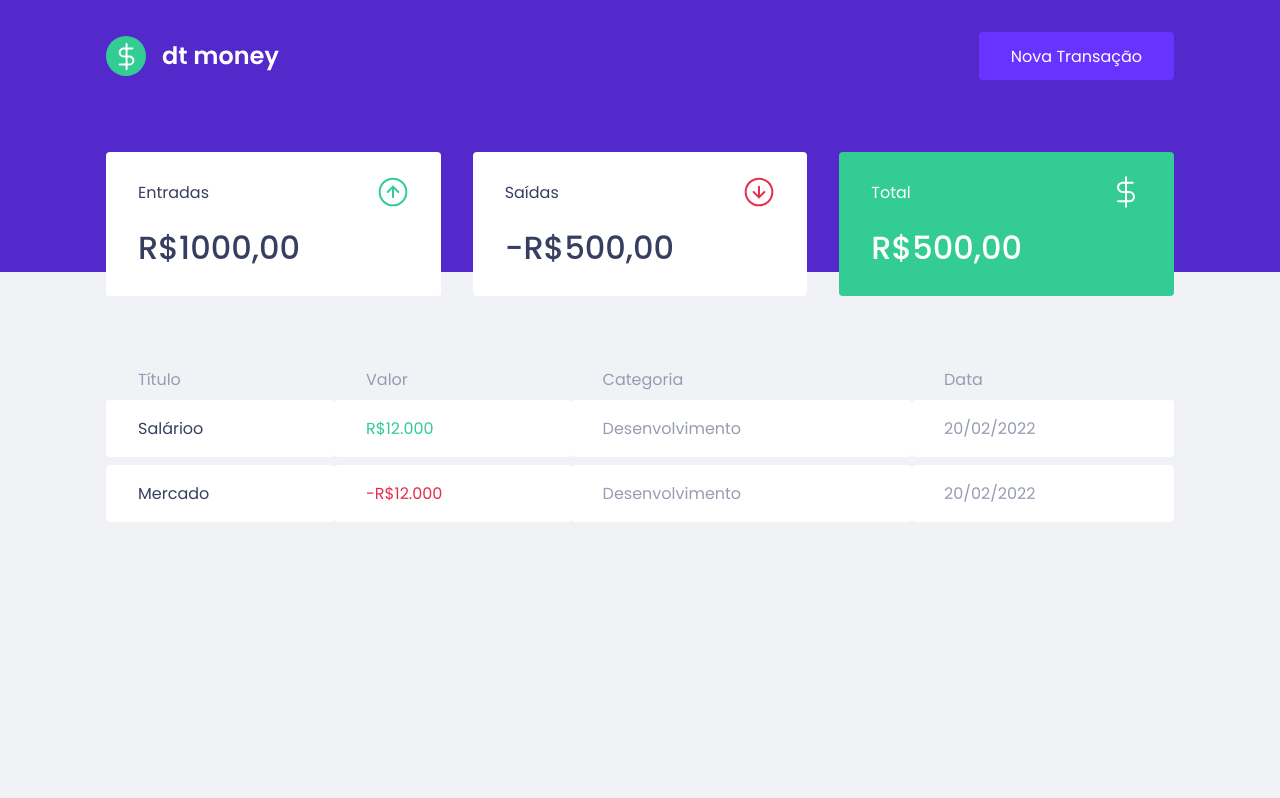
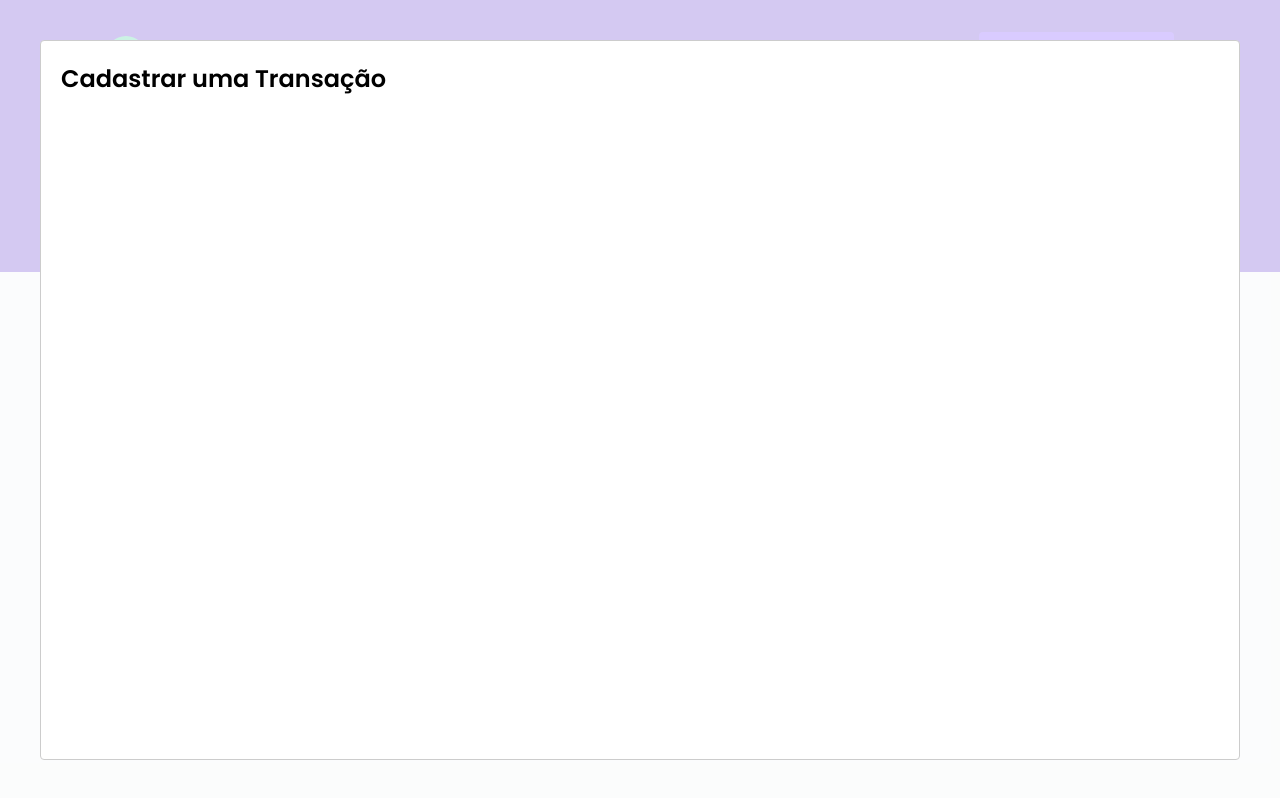
Before and after one commit to gabrielforster/IgniteDTmoney, a React (Create React App) app: page / in a window 1280 px wide. Both pictures are taken after a click on the button "Nova Transação". Built offline with nearby package versions, Linux system fonts and the light colour scheme; no server answers; what miragejs would draw is missing.

Commit message:
feat: move modal into App

```diff
--- a/src/App.tsx
+++ b/src/App.tsx
@@ -1,13 +1,36 @@
-import {Header} from './components/Header'
-import {Dashboard} from './components/Dashboard'
+import {useState} from 'react'
+
+import { Header } from "./components/Header";
+import { Dashboard } from "./components/Dashboard";
 import { GlobalStyle } from "./styles/global";
 
+import Modal from "react-modal";
+
+Modal.setAppElement('#root')
+
 export const App = () => {
+  const [isNewTransactionModalIsOpen, setIsNewTransactionModalIsOpen] = useState(false);
+
+  function handleOpenNewTransactionModal() {
+    setIsNewTransactionModalIsOpen(true);
+  }
+
+  function handleCloseNewTransactionModal() {
+    setIsNewTransactionModalIsOpen(false);
+  }
+
   return (
     <>
-      <Header />
+      <Header onOpenNewTransactionModal={handleOpenNewTransactionModal} />
       <Dashboard />
+      <Modal
+        isOpen={isNewTransactionModalIsOpen}
+        onRequestClose={handleCloseNewTransactionModal}
+      >
+        <h2>Cadastrar uma Transação</h2>
+      </Modal>
+
       <GlobalStyle />
     </>
   );
-}
+};
--- a/src/components/Header/index.tsx
+++ b/src/components/Header/index.tsx
@@ -1,13 +1,19 @@
-import logoImg from '../../assets/logo.svg'
-import { Container, Content } from './styles'
-export function Header(){
+import logoImg from "../../assets/logo.svg";
+import { Container, Content } from "./styles";
 
-    return(
-        <Container>
-            <Content>
-                <img src={logoImg} alt="dtmoney" />
-                <button type="button">Nova Transação</button>
-            </Content>
-        </Container>
-    )
+interface HeaderProps {
+  onOpenNewTransactionModal: () => void;
 }
+
+export function Header({onOpenNewTransactionModal}: HeaderProps) {
+  return (
+    <Container>
+      <Content>
+        <img src={logoImg} alt="dtmoney" />
+        <button type="button" onClick={onOpenNewTransactionModal}>
+          Nova Transação
+        </button>
+      </Content>
+    </Container>
+  );
+}
```
